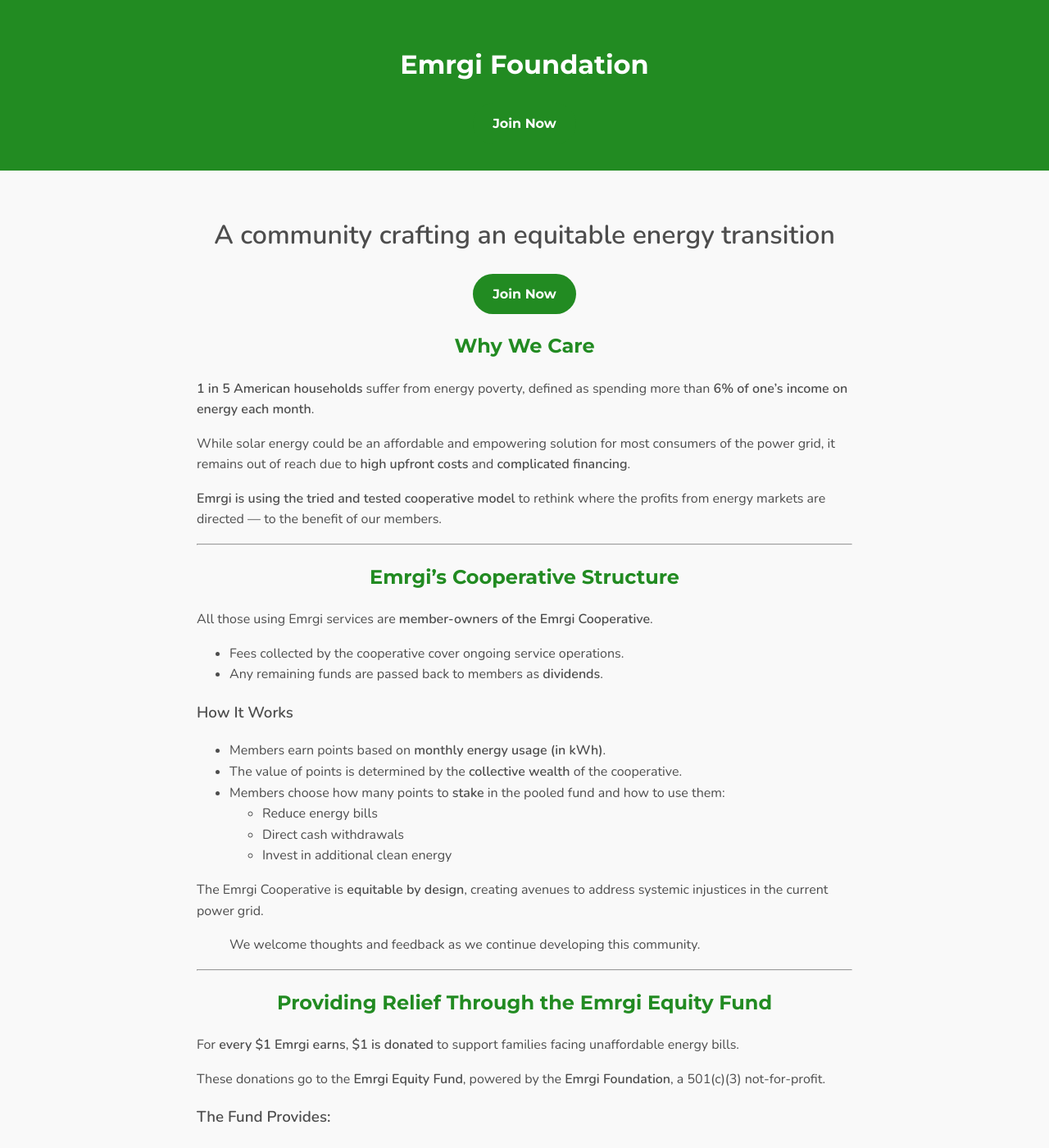
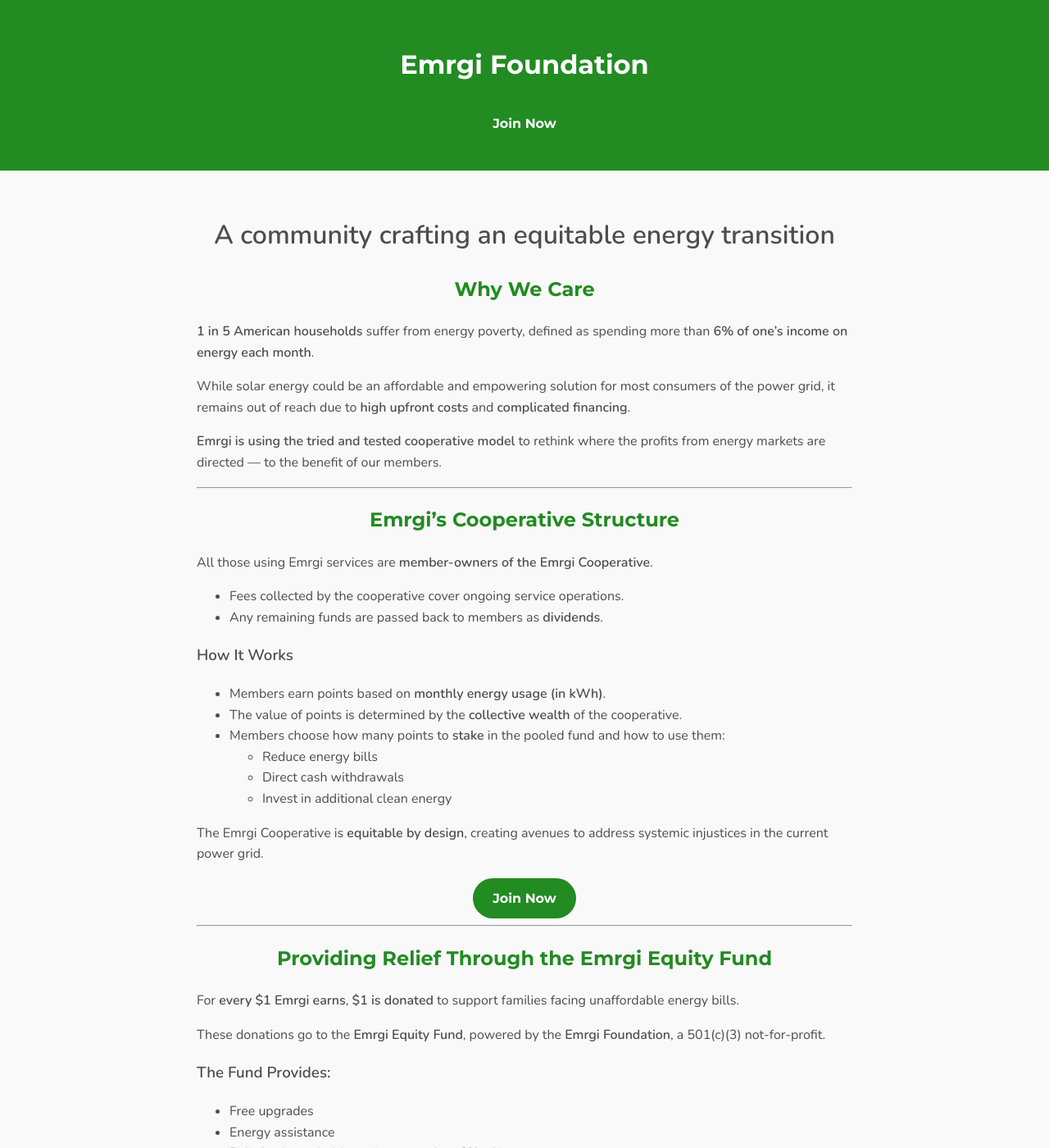
Before and after one commit to emergi-foundation/emergi-foundation.github.io, a Jekyll site: the page built from index.md, in a window 1280 px wide and 1400 px high. Shown: the whole window at 82% size. Built offline with Jekyll 4.4.1, drawn with Linux system fonts in a browser that asks for light colours.

Commit message:
Update index.md
Signed-off-by: Eric Scheier <eric@scheier.org>

```diff
--- a/index.md
+++ b/index.md
@@ -5,10 +5,6 @@ permalink: /
 ---
 
 # A community crafting an equitable energy transition
-
-<div class="centered">
-<a href="https://emrgi.com/enroll" class="button">Join Now</a>
-</div>
 
 ## Why We Care
 
@@ -38,7 +34,9 @@ All those using Emrgi services are **member-owners of the Emrgi Cooperative**.
 
 The Emrgi Cooperative is **equitable by design**, creating avenues to address systemic injustices in the current power grid.
 
-> We welcome thoughts and feedback as we continue developing this community.
+<div class="centered">
+<a href="https://emrgi.com/enroll" class="button">Join Now</a>
+</div>
 
 ---
 
```
